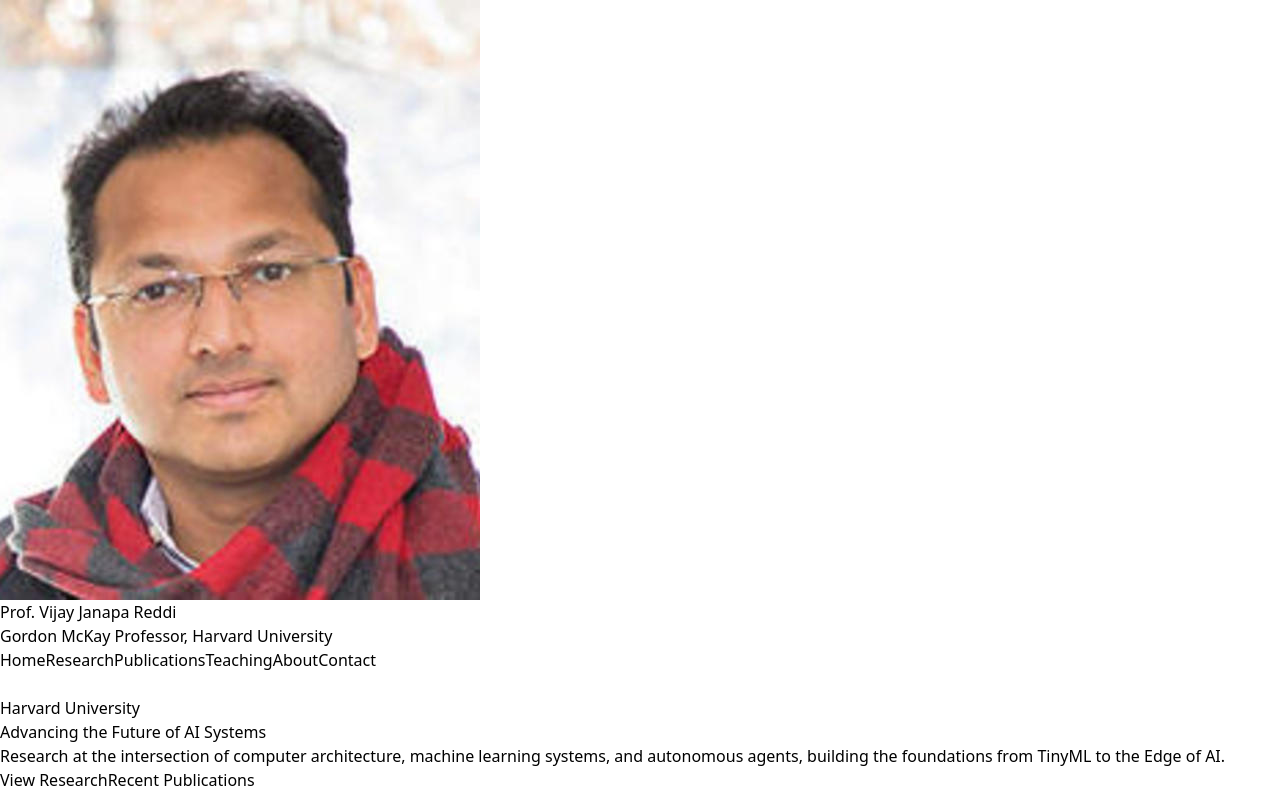
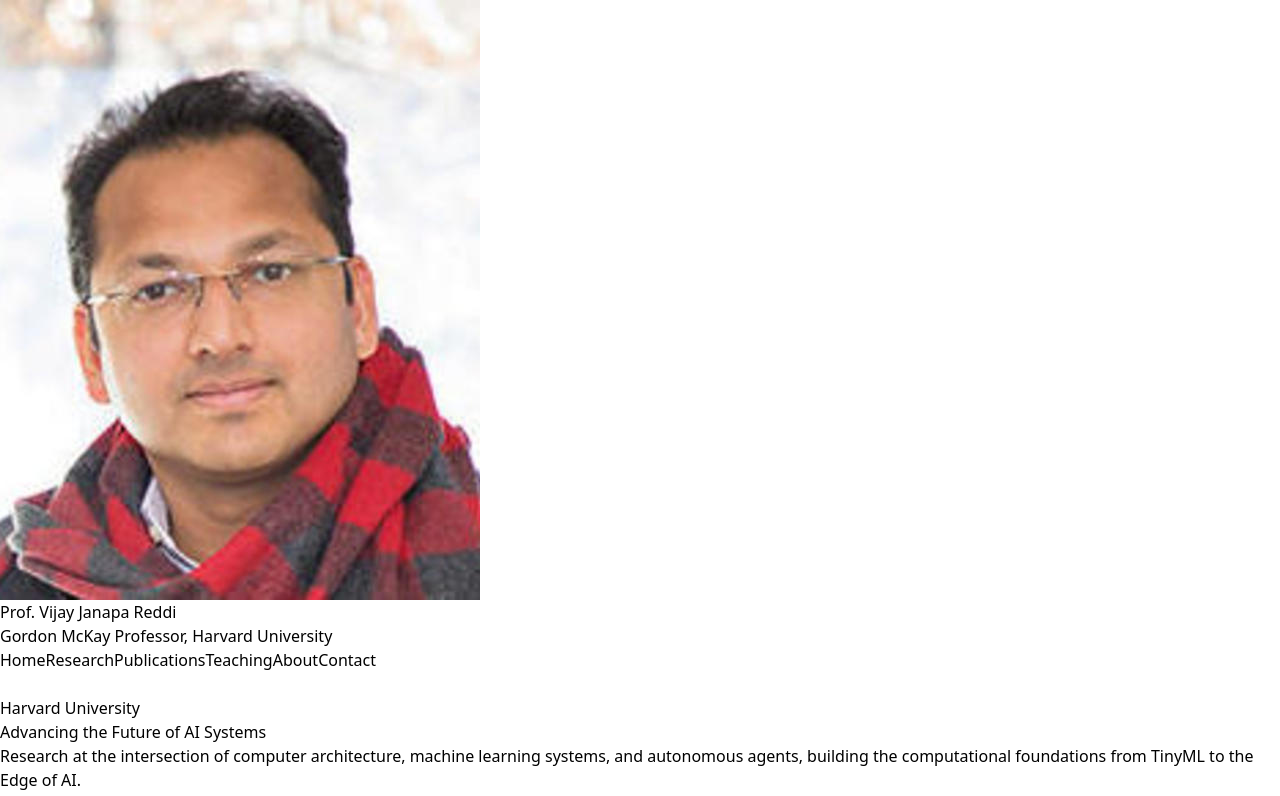
Before and after one commit to profvjreddi/profvjreddi.github.io, a React (Vite) app: page / in a window 1280 px wide. Shown: the top 796 px of the page. Built offline with nearby package versions, Linux system fonts and the light colour scheme.

Commit message:
Clarifies research description on homepage
Updates the wording on the homepage to better articulate the focus of research.

Specifically, it emphasizes that the research builds the "computational foundations" rather than just the "foundations" for TinyML and Edge AI.

```diff
--- a/src/pages/Home.tsx
+++ b/src/pages/Home.tsx
@@ -19,7 +19,7 @@ function Home() {
               </h1>
               <p className="text-xl text-gray-600 mb-8 leading-relaxed">
                 Research at the intersection of computer architecture, machine learning systems,
-                and autonomous agents, building the foundations from TinyML to the Edge of AI.
+                and autonomous agents, building the computational foundations from TinyML to the Edge of AI.
               </p>
               <div className="flex flex-col sm:flex-row gap-4">
                 <Link to="/research" className="bg-[#A51C30] text-white px-6 py-3 rounded-lg font-medium hover:bg-[#8B1A2B] transition-colors text-center">
```
